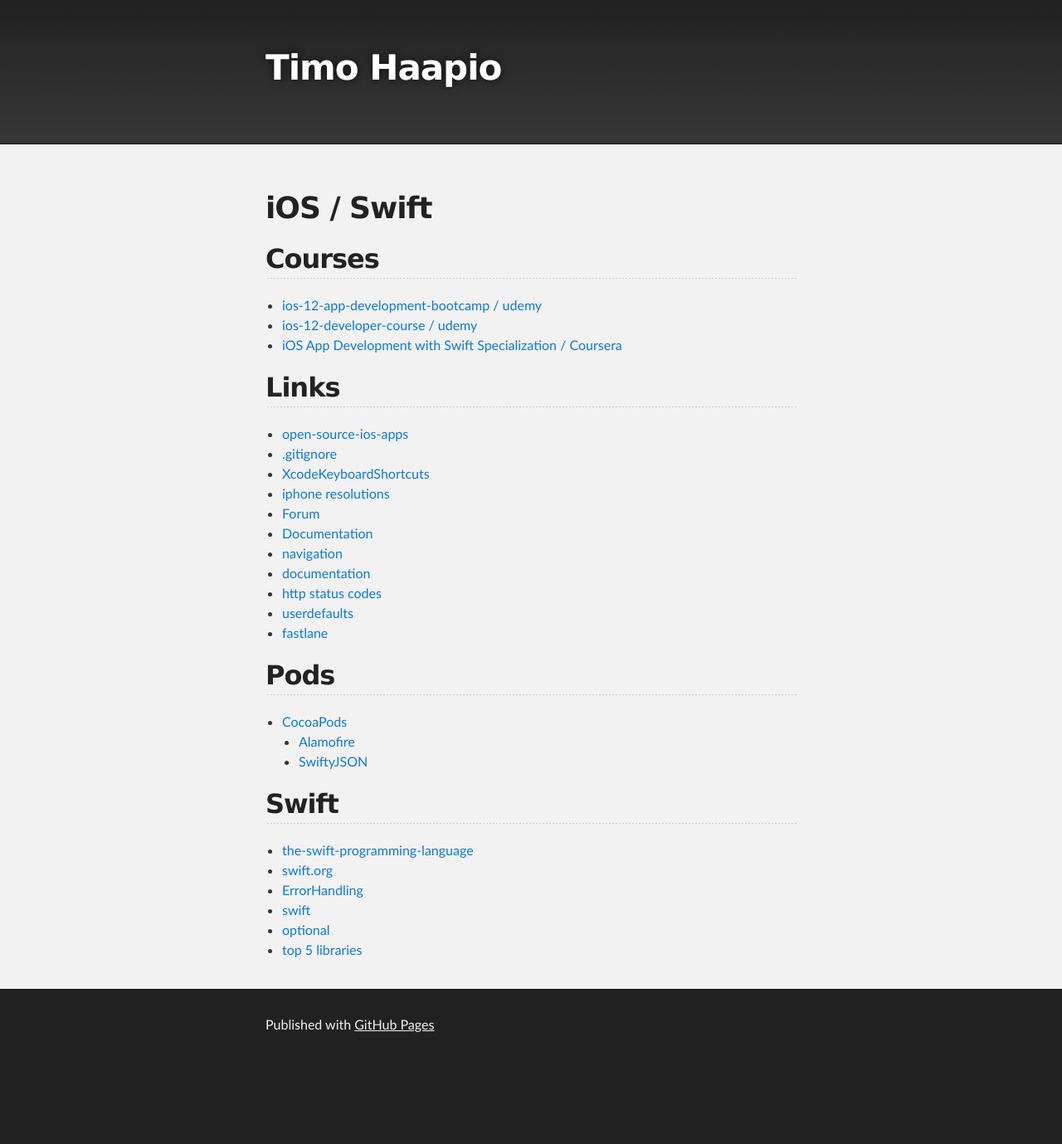
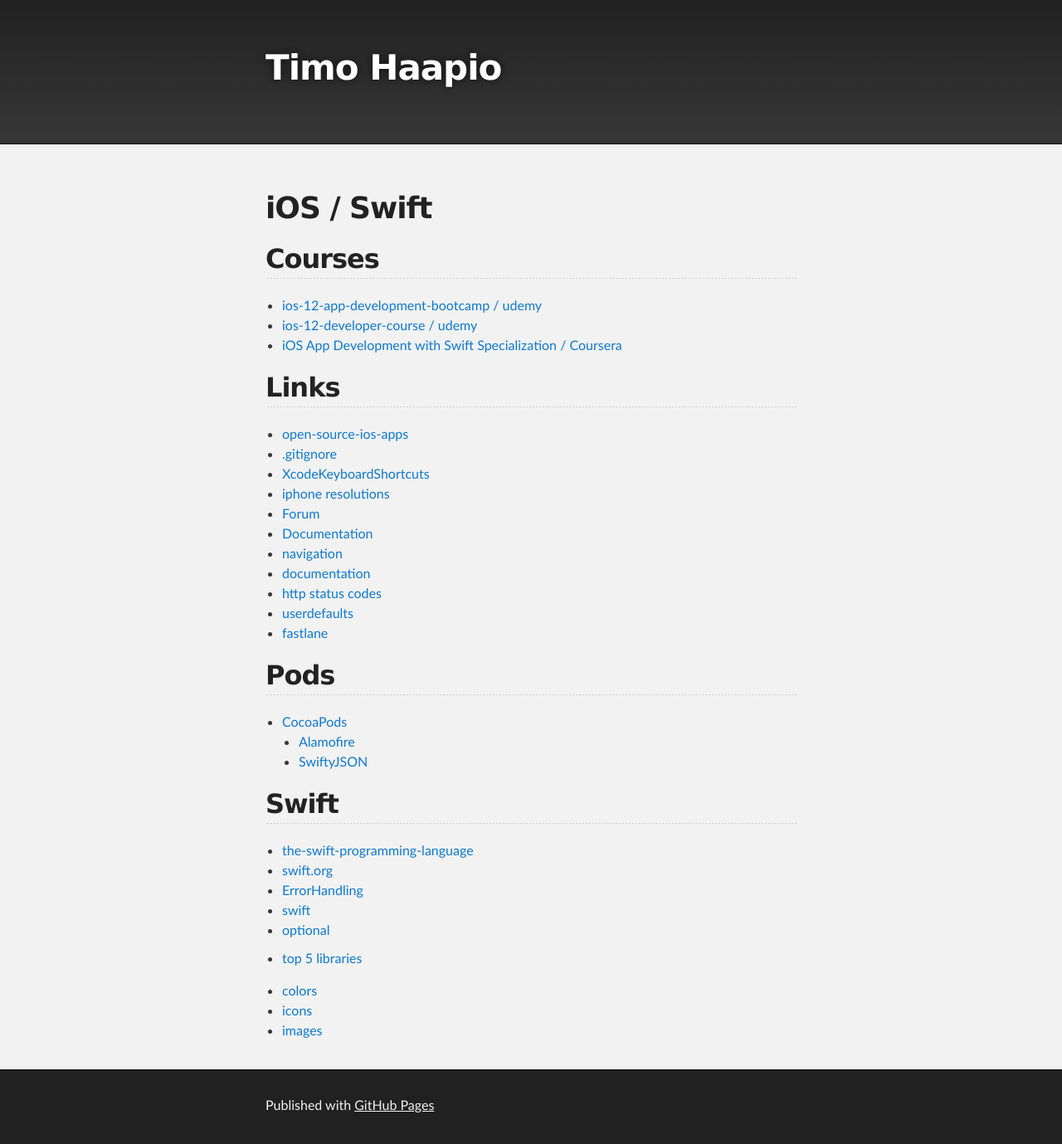
Before and after one commit to haapio/haapio.github.io, a Jekyll site: the page built from ios.md, in a window 1280 px wide. Shown: the whole page at 83% size. Built offline with Jekyll 4.4.1, drawn with Linux system fonts in a browser that asks for light colours; the repository's description, which GitHub fills in, is left out; our own code applies the rules of GitHub Pages for plain Markdown files; before the commit the page ends 1282 px from its top, so only the background shows below that.

Commit message:
Update ios.md

```diff
--- a/ios.md
+++ b/ios.md
@@ -35,3 +35,7 @@ layout: default
 - [swift](https://developer.apple.com/documentation/swift)
 - [optional](https://developer.apple.com/documentation/swift/optional/)
 - [top 5 libraries](https://infinum.co/the-capsized-eight/top-5-ios-libraries-every-ios-developer-should-know-about)
+
+- [colors](https://colorhunt.co)
+- [icons](https://iconstore.co)
+- [images](https://unsplash.com)
```
